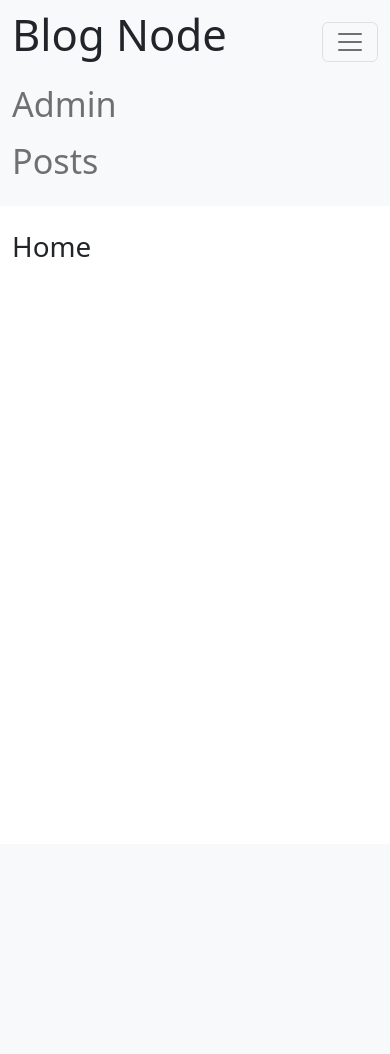
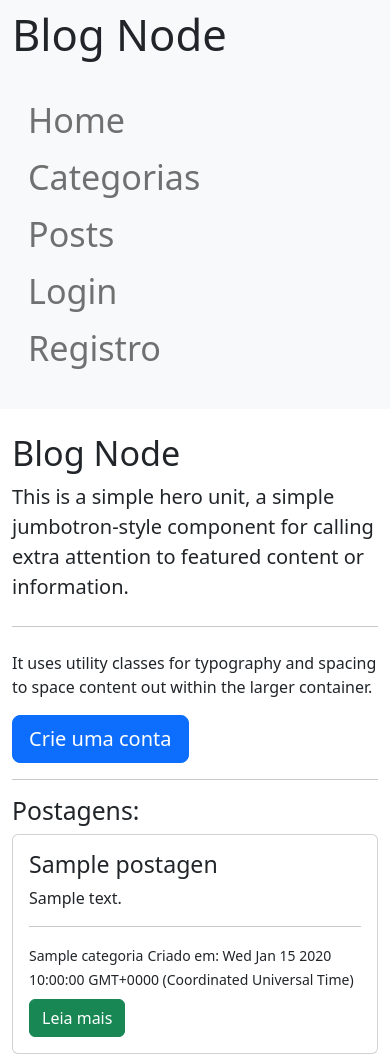
Before and after one commit to GabrielBursi/blog-node, a Node server app: page / in a window 390 px wide. Before the commit the page ends 257 px from the top, so only its background shows below. Run offline with Node 20, Linux system fonts and the light colour scheme; tables that the repository leaves empty hold one stand-in row (values such as "Sample post"); some libraries are stand-ins or nearby versions.

Commit message:
criando a pagina de home

```diff
--- a/app.js
+++ b/app.js
@@ -12,6 +12,8 @@ import flash from 'connect-flash';
 
 import routerAdm from "./routes/admin.js";
 import routerPosts from "./routes/posts.js";
+
+import ModelPostagens from './models/Postagens.js';
 
 const app = express()
 
@@ -52,8 +54,23 @@ const app = express()
 
 //!Rotas
     app.get('/',(req, res) => {
-        res.render('home')
+        ModelPostagens.find().lean().populate("categoria").sort({data: 'desc'})
+            .then(postagens => res.render('home', {postagens}))
+            .catch(() => res.redirect('/404'))
     })
+
+    app.get('/posts/:slug', (req, res) => {
+        ModelPostagens.findOne({slug:req.params.slug}).lean().then(postagem => {
+            if(postagem) {
+                res.render('posts/index',{postagem})
+            }
+            else{
+                res.redirect('/')
+            }
+        })
+    })
+
+    app.get('404', (req, res) => res.send('404'))
 
     app.use('/admin', routerAdm)
     app.use('/posts', routerPosts)
--- a/views/home.handlebars
+++ b/views/home.handlebars
@@ -1 +1,31 @@
-<h1>Home</h1>
+<div class="jumbotron">
+    <h1 class="display-4">Blog Node</h1>
+    <p class="lead">This is a simple hero unit, a simple jumbotron-style component for calling extra attention to
+        featured content or information.</p>
+    <hr class="my-4">
+    <p>It uses utility classes for typography and spacing to space content out within the larger container.</p>
+    <p class="lead">
+        <a class="btn btn-primary btn-lg" href="#" role="button">Crie uma conta</a>
+    </p>
+</div>
+<hr>
+
+<h2>Postagens:</h2>
+
+{{#each postagens}}
+<div class="card">
+    <div class="card-body">
+        <h3>{{titulo}}</h3>
+        <p>{{descricao}}</p>
+        <hr>
+        <small>{{categoria.nome}}</small>
+        <small>Criado em: {{data}}</small>
+        <br>
+        <a href="/posts/{{slug}}">
+            <button class="btn btn-success mt-2">Leia mais</button>
+        </a>
+    </div>
+</div>
+{{else}}
+    <span>Nenhuma postagem</span>
+{{/each}}
--- a/views/partials/_navbar.handlebars
+++ b/views/partials/_navbar.handlebars
@@ -1,17 +1,22 @@
 <nav class="navbar navbar-expand-lg bg-light">
     <div class="container-fluid">
         <p class="display-1">Blog Node</p>
-        <button class="navbar-toggler" type="button" data-bs-toggle="collapse" data-bs-target="#navbarSupportedContent"
-            aria-controls="navbarSupportedContent" aria-expanded="false" aria-label="Toggle navigation">
-            <span class="navbar-toggler-icon"></span>
-        </button>
-        <div class="col-md-3 .offset-md-3" id="navbarSupportedContent">
+        <div class="p-3" id="navbarSupportedContent">
             <ul class="navbar-nav me-auto mb-2 mb-lg-0">
-                <li class="nav-item display-4">
-                    <a class="nav-link" aria-current="page" href="/admin">Admin</a>
+                <li class="nav-item display-4 ">
+                    <a class="nav-link mr-10" aria-current="page" href="/">Home</a>
                 </li>
-                <li class="nav-item display-4">
-                    <a class="nav-link" href="/posts">Posts</a>
+                <li class="nav-item display-4 ">
+                    <a class="nav-link mr-10" href="/admin">Categorias</a>
+                </li>
+                <li class="nav-item display-4 ">
+                    <a class="nav-link mr-10" href="/posts">Posts</a>
+                </li>
+                <li class="nav-item display-4 ">
+                    <a class="nav-link mr-10" href="/">Login</a>
+                </li>
+                <li class="nav-item display-4 ">
+                    <a class="nav-link mr-10" href="/posts">Registro</a>
                 </li>
             </ul>
 
```
Also changed, not shown: routes/admin.js (+7 -7 lines), views/posts/index.handlebars (+9 -0 lines).
